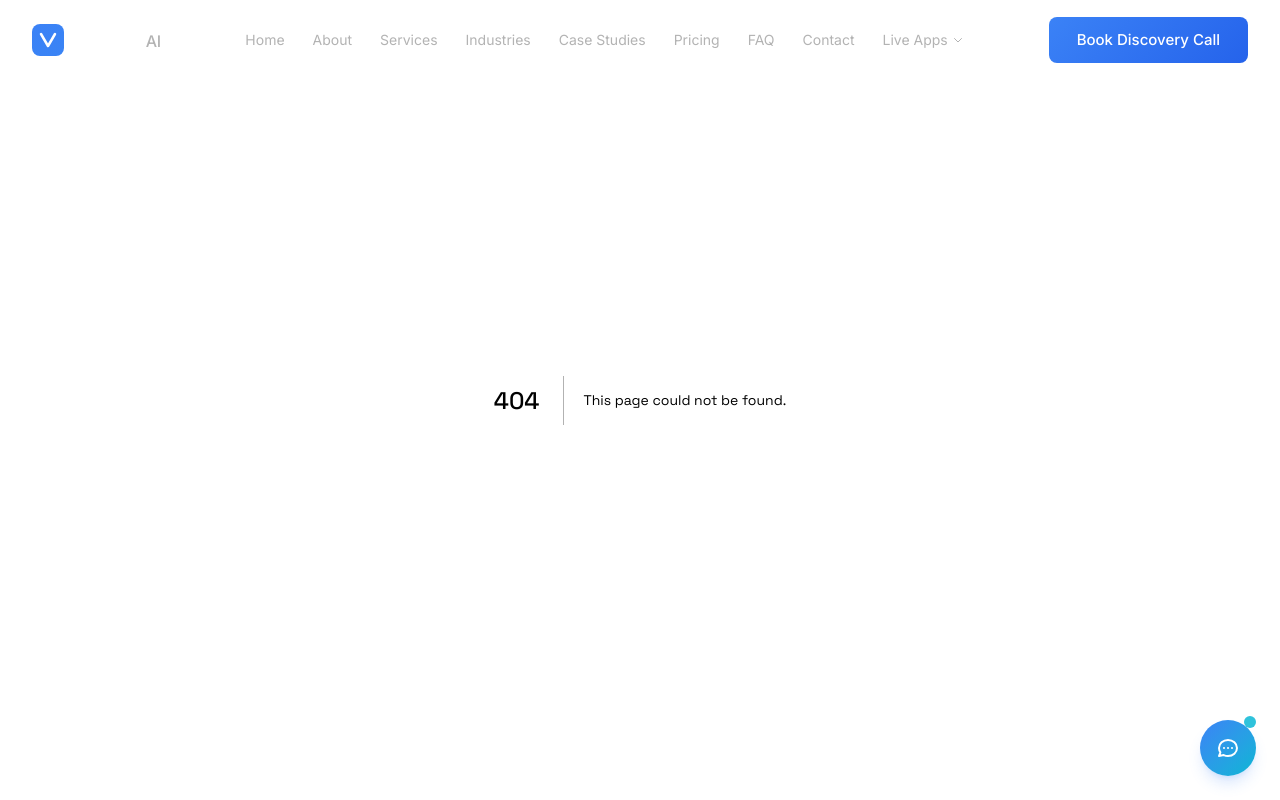
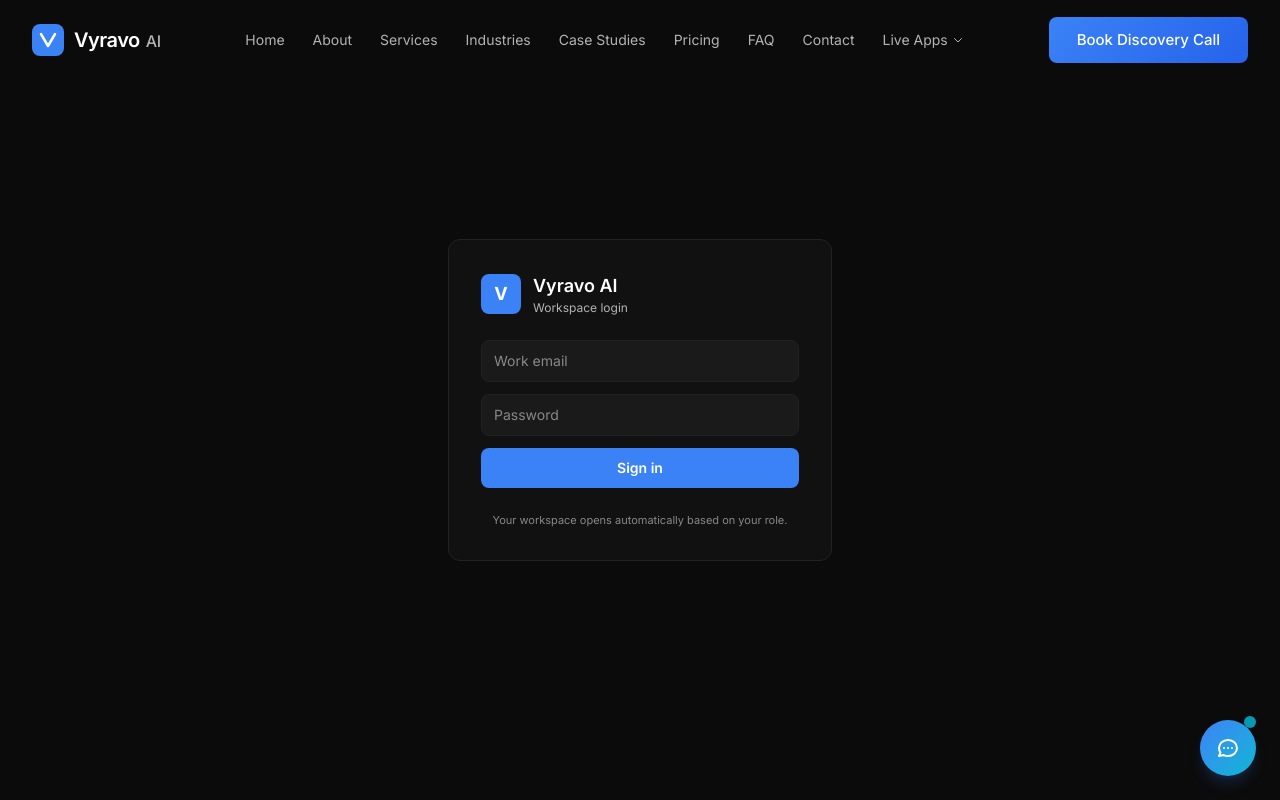
Before and after one commit to Akshay-Works/Vyravo-ai, a Next.js app: page /login in a window 1280 px wide. Before the commit this address had no page. Shown: the top 800 px of the page. Built offline with nearby package versions, Linux system fonts and the light colour scheme.

Commit message:
Add missing /login page (role-based workspace login)

```diff
--- /dev/null
+++ b/src/app/login/page.tsx
@@ -0,0 +1,60 @@
+"use client";
+
+import { useState } from "react";
+import { useRouter } from "next/navigation";
+
+export default function LoginPage() {
+  const router = useRouter();
+  const [email, setEmail] = useState("");
+  const [password, setPassword] = useState("");
+  const [msg, setMsg] = useState("");
+  const [busy, setBusy] = useState(false);
+
+  const submit = async (e: React.FormEvent) => {
+    e.preventDefault();
+    if (busy) return;
+    setBusy(true);
+    setMsg("");
+    try {
+      const r = await fetch("/api/auth/employee", {
+        method: "POST",
+        headers: { "content-type": "application/json" },
+        body: JSON.stringify({ email, password }),
+      });
+      const j = await r.json();
+      if (j.ok) router.push(j.redirect || "/admin");
+      else setMsg(j.error || "Login failed");
+    } catch {
+      setMsg("Network error — try again.");
+    }
+    setBusy(false);
+  };
+
+  return (
+    <div className="min-h-screen bg-bg flex items-center justify-center px-4">
+      <div className="w-full max-w-sm rounded-xl border border-border bg-surface p-8">
+        <div className="flex items-center gap-3">
+          <div className="flex h-10 w-10 items-center justify-center rounded-lg bg-primary text-lg font-bold text-white">V</div>
+          <div>
+            <div className="font-[var(--font-heading)] text-lg font-semibold text-white">Vyravo AI</div>
+            <div className="text-xs text-grey">Workspace login</div>
+          </div>
+        </div>
+        <form onSubmit={submit} className="mt-6 space-y-3">
+          <input type="email" required value={email} onChange={(e) => setEmail(e.target.value)}
+            placeholder="Work email" autoComplete="username"
+            className="w-full rounded-lg border border-border bg-surface-2 px-3 py-2.5 text-sm text-white placeholder:text-grey-dark" />
+          <input type="password" required value={password} onChange={(e) => setPassword(e.target.value)}
+            placeholder="Password" autoComplete="current-password"
+            className="w-full rounded-lg border border-border bg-surface-2 px-3 py-2.5 text-sm text-white placeholder:text-grey-dark" />
+          <button disabled={busy}
+            className="w-full rounded-lg bg-primary px-4 py-2.5 text-sm font-semibold text-white disabled:opacity-50">
+            {busy ? "Signing in…" : "Sign in"}
+          </button>
+          {msg && <p className="text-center text-xs text-red-400">{msg}</p>}
+        </form>
+        <p className="mt-6 text-center text-[11px] text-grey-dark">Your workspace opens automatically based on your role.</p>
+      </div>
+    </div>
+  );
+}
```
